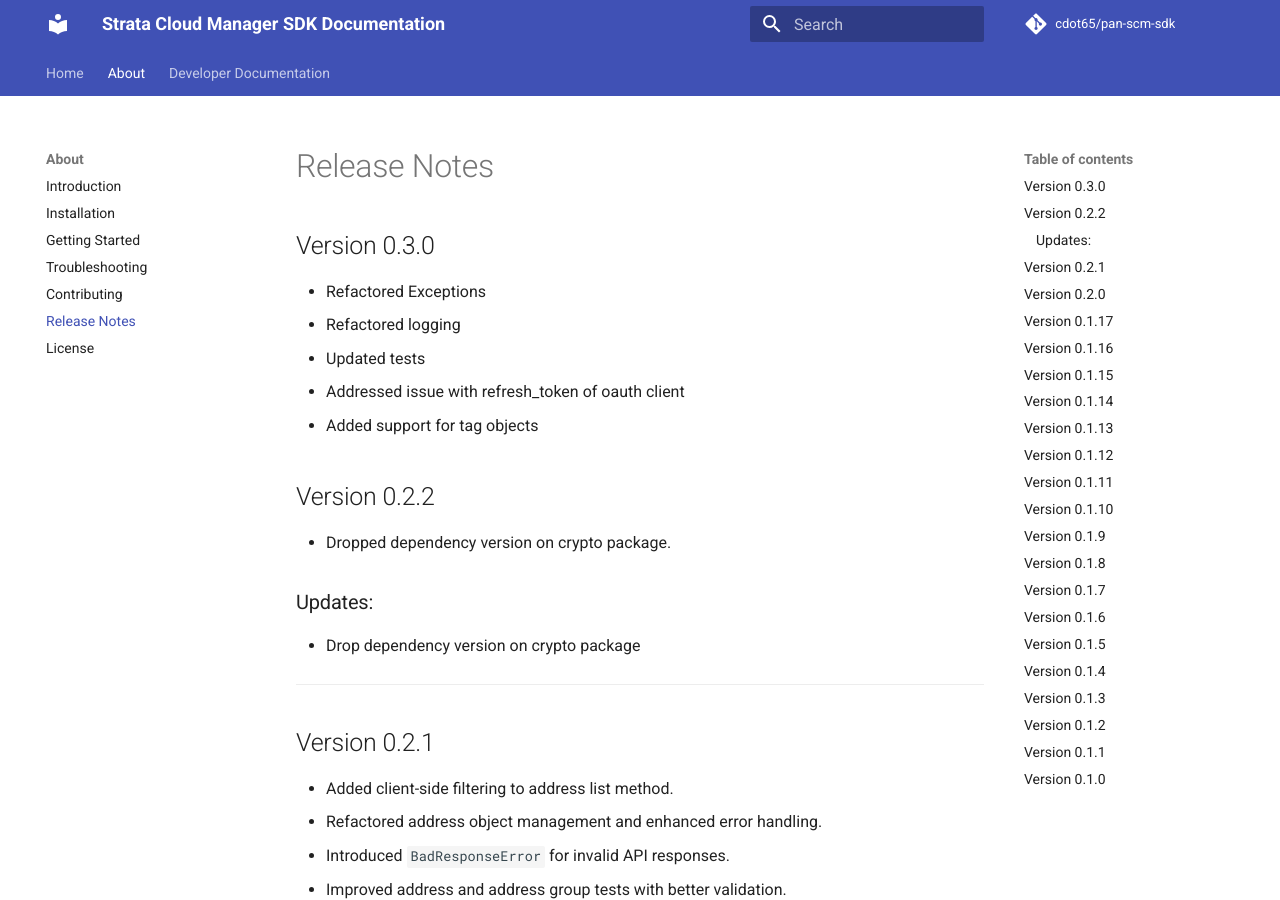
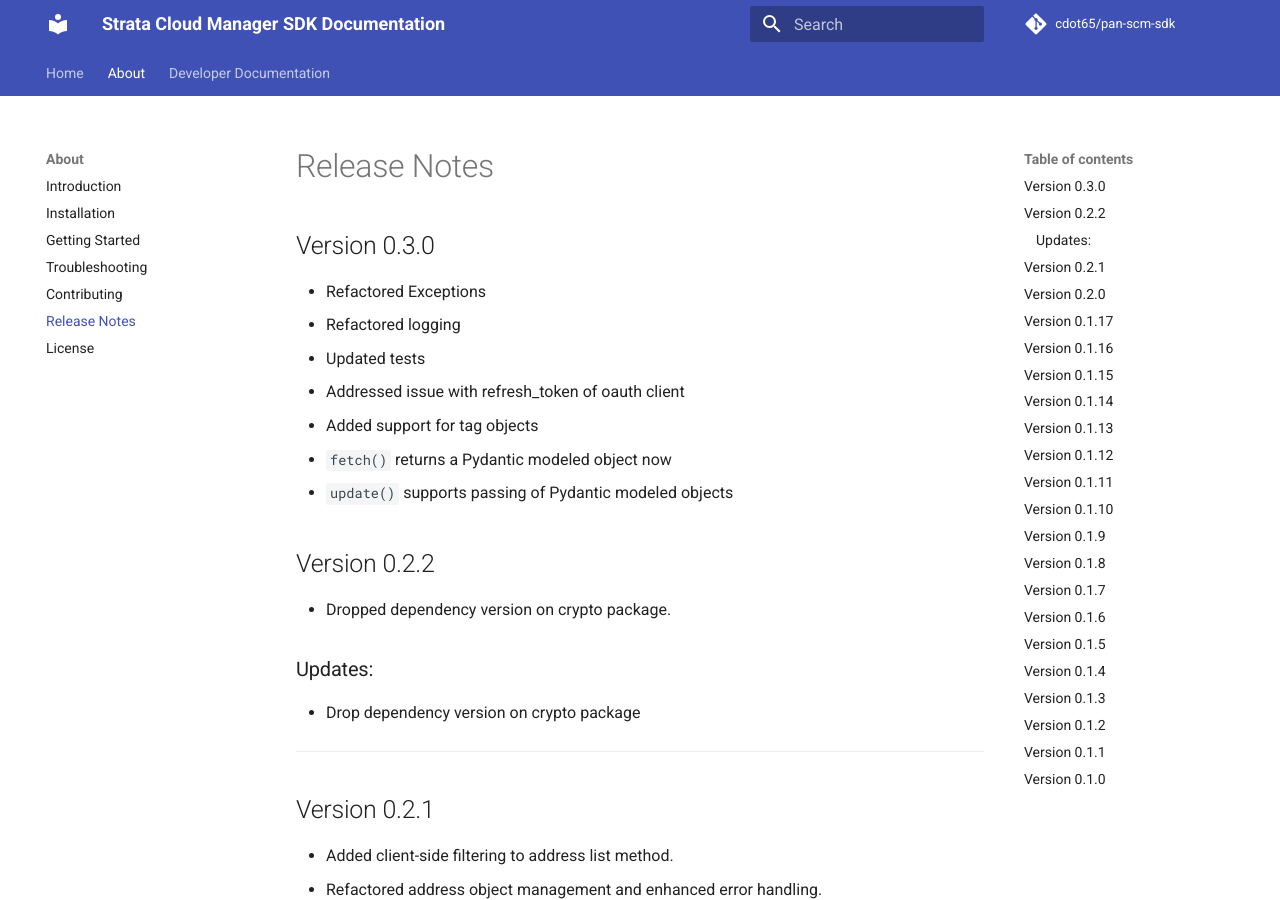
Before and after one commit to cdot65/pan-scm-sdk, an MkDocs documentation site: the page built from docs/about/release-notes.md, in a window 1280 px wide and 900 px high. Built offline with MkDocs 1.6.1 and Material for MkDocs 9.7.7, drawn with Linux system fonts in a browser that asks for light colours; comment, search, counter and statistics services are not loaded.

Commit message:
Update release notes with Pydantic model changes
Documented changes where `fetch()` returns a Pydantic modeled object and `update()` now supports passing Pydantic modeled objects. This improves clarity on the new functionalities introduced in version 0.2.2.

```diff
--- a/docs/about/release-notes.md
+++ b/docs/about/release-notes.md
@@ -5,6 +5,8 @@
 - Updated tests
 - Addressed issue with refresh_token of oauth client
 - Added support for tag objects
+- `fetch()` returns a Pydantic modeled object now
+- `update()` supports passing of Pydantic modeled objects
 
 ## Version 0.2.2
 
```
